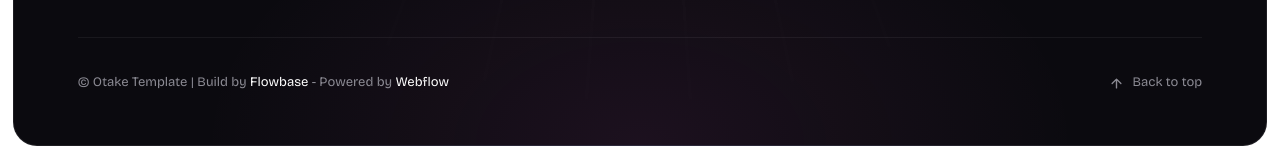
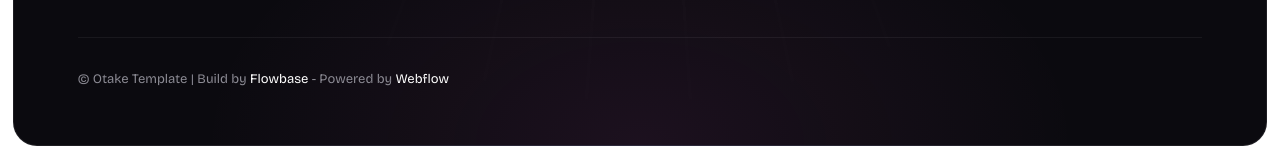
Before and after one commit to priyansh-kevalon/Otake-Website-Design, a React (Vite) app in the folder Otake-Frontend/: page / in a window 1280 px wide. Shown: the part 7822-7981 px from the top of the page. Built offline with nearby package versions, Linux system fonts and the light colour scheme.

Commit message:
style: remove "Back to top" link from footer for cleaner design

```diff
--- a/Otake-Frontend/src/components/layout/Footer.jsx
+++ b/Otake-Frontend/src/components/layout/Footer.jsx
@@ -323,25 +323,6 @@ function Footer({ onNavigate }) {
             <span className="text-white">Webflow</span>
           </p>
 
-          <a
-            href="#top"
-            className="inline-flex min-h-[26px] items-center gap-2 transition-colors hover:text-white focus:outline-none focus-visible:ring-2 focus-visible:ring-pink-400"
-          >
-            <svg
-              width="15"
-              height="15"
-              viewBox="0 0 24 24"
-              fill="none"
-              stroke="currentColor"
-              strokeWidth="2.2"
-              strokeLinecap="round"
-              strokeLinejoin="round"
-              aria-hidden="true"
-            >
-              <path d="M12 19V5M5 12l7-7 7 7" />
-            </svg>
-            Back to top
-          </a>
         </div>
       </div>
     </footer>
```
